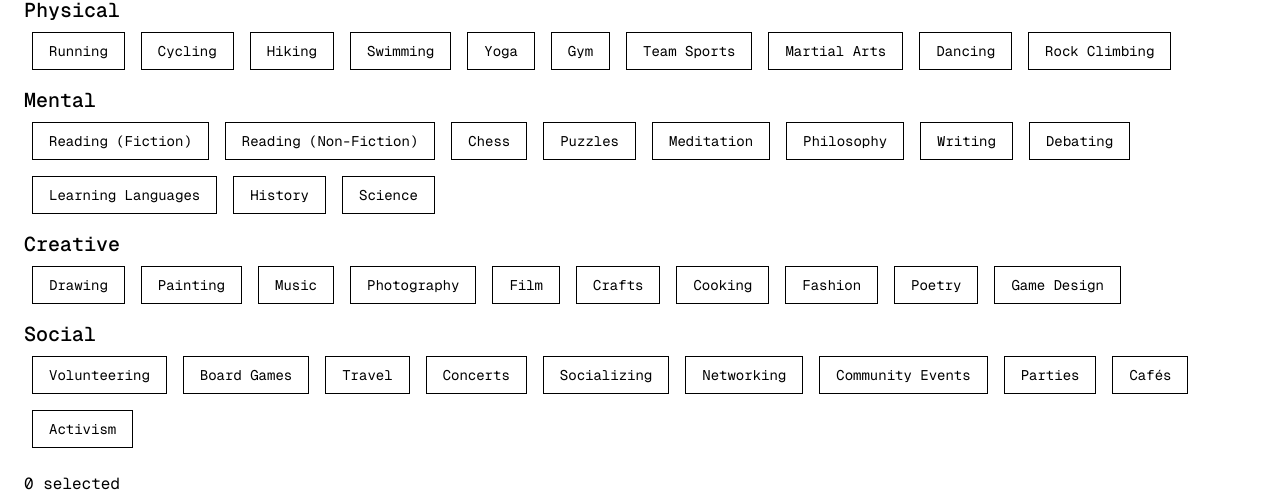
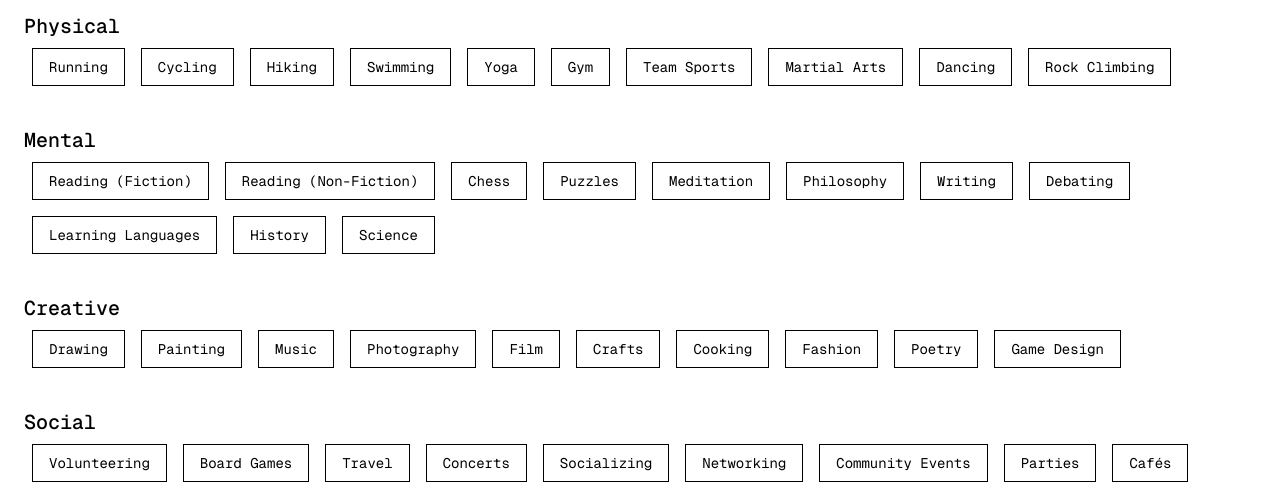
Before and after one commit to toBFrank/friendship-match, a React (Vite) app in the folder frontend/: page /questionnaire in a window 1280 px wide. Shown: the part 293-789 px from the top of the page. Built offline with nearby package versions, Linux system fonts and the light colour scheme; no server answers.

Commit message:
improved spacing on interests and personality

```diff
--- a/frontend/src/pages/QuestionnairePage/InterestSection.tsx
+++ b/frontend/src/pages/QuestionnairePage/InterestSection.tsx
@@ -56,7 +56,7 @@ export default function InterestSection({
 
       <div className="mt-4">
         {CATEGORIES.map((category) => (
-          <div key={category} className="mt-2">
+          <div key={category} className="mt-8">
             <h3 className="text-xl font-medium">{category}</h3>
             <div role="group" aria-label={`${category} interests`}>
               {byCategory(category).map((interest) => {
--- a/frontend/src/pages/QuestionnairePage/PersonalitySection.tsx
+++ b/frontend/src/pages/QuestionnairePage/PersonalitySection.tsx
@@ -93,16 +93,16 @@ export default function PersonalitySection({
 
       <div className="mt-4">
         {CATEGORIES.map((category) => (
-          <div key={category} className="mt-6 p-4 border-2">
+          <div key={category} className="mt-8 p-4 border-2">
             <h3 className="text-xl font-medium">{CATEGORY_LABELS[category]}</h3>
-            <div className="mt-2">
+            <div className="mt-8">
               {byCategory(category).map((question) => {
                 const currentValue = answers.find(
                   (a) => a.questionId === question.id,
                 )?.likertValue;
 
                 return (
-                  <fieldset key={question.id} className="mt-4 border-none p-0">
+                  <fieldset key={question.id} className="mt-8 border-none p-0">
                     <legend className="text-lg italic mb-2">
                       {question.text}
                     </legend>
```
